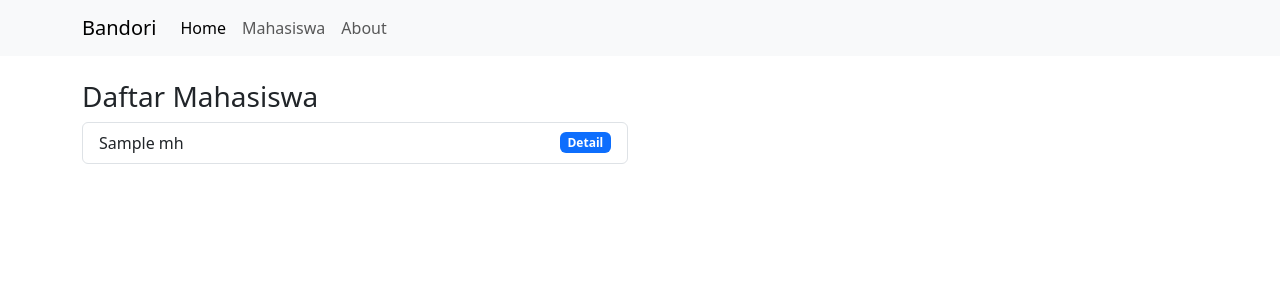
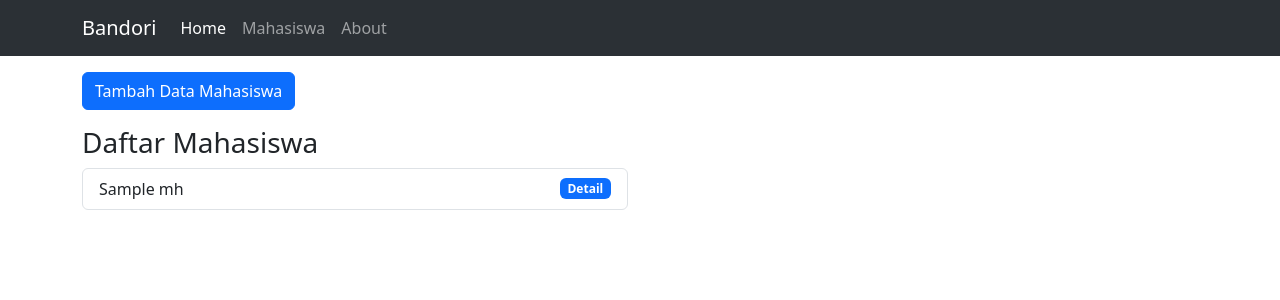
Before and after one commit to Cahzello/mvc, a PHP site: the page made by app/views/mahasiswa/index.php in a window 1280 px wide. Shown: the top 300 px of the page. Run offline with PHP 8.4, Linux system fonts and the light colour scheme; the template is opened without the code that fills it: most values are stand-ins (such as "Sample title", 1, 10 or a date in 2020); some libraries are stand-ins or nearby versions.

Commit message:
insert data

```diff
--- a/app/core/Database.php
+++ b/app/core/Database.php
@@ -65,4 +65,9 @@ class Database {
         $this->execute();
         return $this->stmt->fetch(PDO::FETCH_ASSOC);
     }
+
+    public function rowCount()
+    {
+        return $this->stmt->rowCount();
+    }
 }
--- a/app/views/mahasiswa/index.php
+++ b/app/views/mahasiswa/index.php
@@ -1,13 +1,16 @@
-<div class="container mt-4">
+<div class="container mt-3">
 
     <div class="row">
         <div class="col-6">
+            <button type="button" class="btn btn-primary mb-3" data-bs-toggle="modal" data-bs-target="#formModal">
+                Tambah Data Mahasiswa
+            </button>
             <h3>Daftar Mahasiswa</h3>
             <ul class="list-group">
                 <?php foreach ($data['mhs'] as $mhs) : ?>
                     <li class="list-group-item d-flex justify-content-between align-items-center">
-                        <?= $mhs['nama'];?>
-                        <a href="<?= BASEURL; ?>/mahasiswa/detail/<?= $mhs['id']; ?>" class="badge text-bg-primary text-decoration-none" >Detail</a>
+                        <?= $mhs['nama']; ?>
+                        <a href="<?= BASEURL; ?>/mahasiswa/detail/<?= $mhs['id']; ?>" class="badge text-bg-primary text-decoration-none">Detail</a>
                     </li>
                 <?php endforeach; ?>
             </ul>
@@ -15,4 +18,50 @@
         </div>
     </div>
 
+
 </div>
+
+<!-- Modal -->
+<div class="modal fade" id="formModal" tabindex="-1" aria-labelledby="judulModal" aria-hidden="true">
+    <div class="modal-dialog">
+        <div class="modal-content">
+            <div class="modal-header">
+                <h1 class="modal-title fs-5" id="judulModal">Tambah Data Mahasiswa</h1>
+                <button type="button" class="btn-close" data-bs-dismiss="modal" aria-label="Close"></button>
+            </div>
+            <div class="modal-body">
+
+                <form action="<?= BASEURL; ?>/mahasiswa/tambah" method="post">
+
+                    <div class="mb-3">
+                        <label for="nama" class="form-label">Nama</label>
+                        <input type="text" class="form-control" id="nama" name="nama">
+                    </div>
+
+                    <div class="mb-3">
+                        <label for="band" class="form-label">Band</label>
+                        <input type="text" class="form-control" id="band" name="band">
+                    </div>
+
+                    <div class="mb-3">
+                        <label for="role" class="form-label">Role</label>
+                        <input type="text" class="form-control" id="role" name="role">
+                    </div>
+
+                    <div class="form-group">
+                        <label for="sekolah">Sekolah</label>
+                        <select class="form-control form-select" id="sekolah" name="sekolah">
+                            <option value="Hanasakigawa">Hanasakigawa</option>
+                            <option value="Haneoka">Haneoka</option>
+                        </select>
+                    </div>
+
+            </div>
+            <div class="modal-footer">
+                <button type="button" class="btn btn-secondary" data-bs-dismiss="modal">Close</button>
+                <button type="submit" class="btn btn-primary">Tambah Data</button>
+                </form>
+            </div>
+        </div>
+    </div>
+</div>
--- a/app/views/templates/footer.php
+++ b/app/views/templates/footer.php
@@ -1,4 +1,5 @@
+<script src="<?= BASEURL; ?>/js/bootsrap.js" integrity="sha384-mQ93GR66B00ZXjt0YO5KlohRA5SY2XofN4zfuZxLkoj1gXtW8ANNCe9d5Y3eG5eD" crossorigin="anonymous"></script>
 <script src="https://cdn.jsdelivr.net/npm/@popperjs/core@2.11.6/dist/umd/popper.min.js" integrity="sha384-oBqDVmMz9ATKxIep9tiCxS/Z9fNfEXiDAYTujMAeBAsjFuCZSmKbSSUnQlmh/jp3" crossorigin="anonymous"></script>
-<script src="<?= BASEURL; ?>/js/bootsrap.js" integrity="sha384-mQ93GR66B00ZXjt0YO5KlohRA5SY2XofN4zfuZxLkoj1gXtW8ANNCe9d5Y3eG5eD" crossorigin="anonymous"></script>
+<script src="https://cdn.jsdelivr.net/npm/bootstrap@5.3.0-alpha1/dist/js/bootstrap.min.js" integrity="sha384-mQ93GR66B00ZXjt0YO5KlohRA5SY2XofN4zfuZxLkoj1gXtW8ANNCe9d5Y3eG5eD" crossorigin="anonymous"></script>
 </body>
 </html>
--- a/app/views/templates/header.php
+++ b/app/views/templates/header.php
@@ -12,7 +12,7 @@
 
 <body>
 
-    <nav class="navbar navbar-expand-lg bg-body-tertiary">
+    <nav class="navbar navbar-expand-lg bg-body-tertiary" data-bs-theme="dark">
         <div class="container">
             <a class="navbar-brand" href="<?= BASEURL; ?>">Bandori</a>
             <button class="navbar-toggler" type="button" data-bs-toggle="collapse" data-bs-target="#navbarNavAltMarkup" aria-controls="navbarNavAltMarkup" aria-expanded="false" aria-label="Toggle navigation">
```
Also changed, not shown: app/controllers/Mahasiswa.php (+7 -0 lines), app/models/Mahasiswa_model.php (+14 -0 lines).
